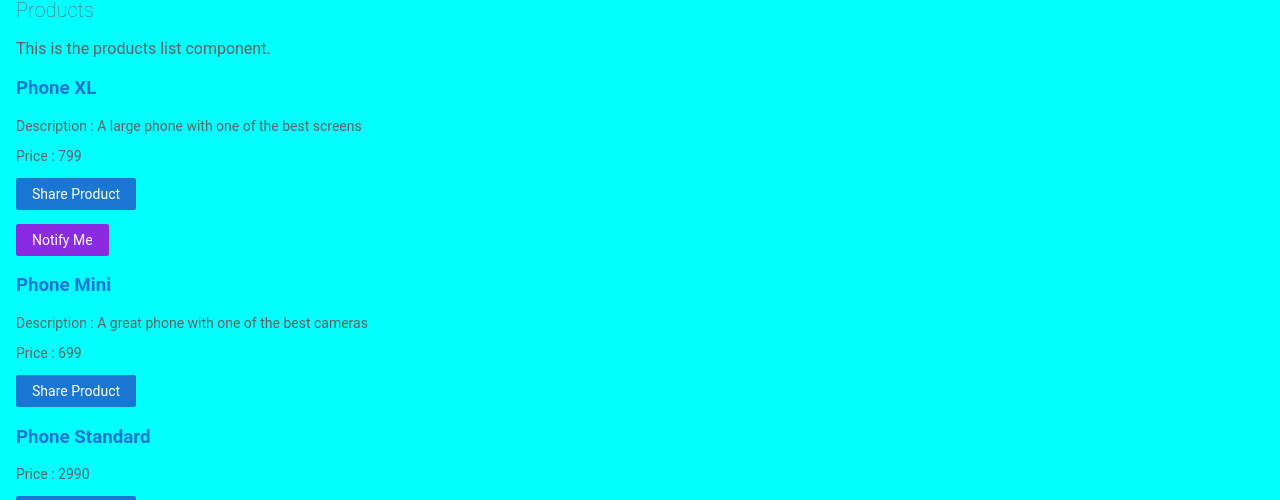
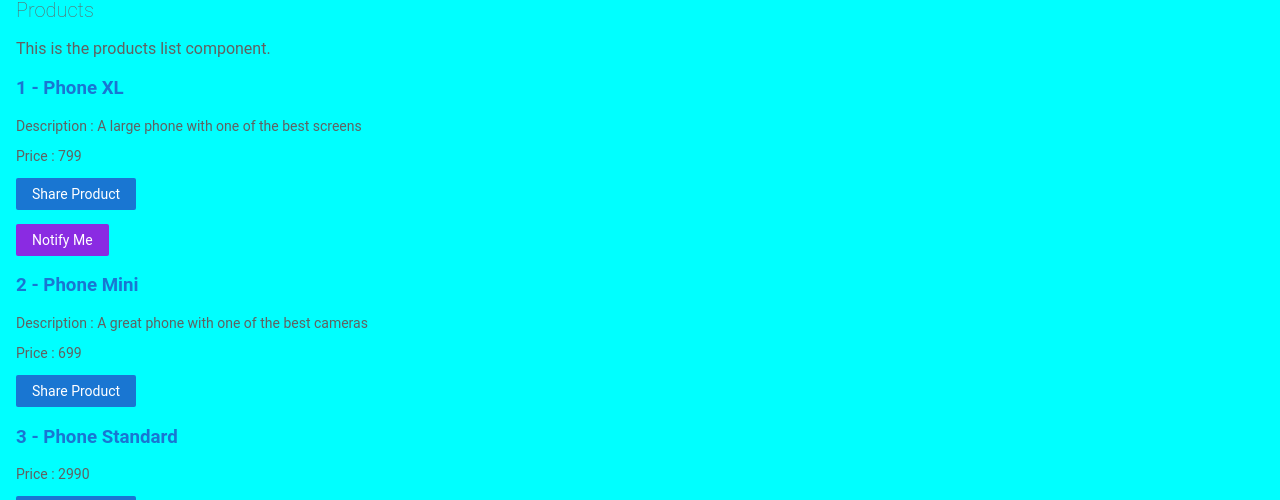
Before and after one commit to nathub071122/angular-project, an Angular app: page / in a window 1280 px wide. Shown: the part 167-667 px from the top of the page. Built offline with nearby package versions, Linux system fonts and the light colour scheme.

Commit message:
2 files modified, 4 added

```diff
--- a/src/app/app.module.ts
+++ b/src/app/app.module.ts
@@ -7,6 +7,7 @@
 import { TopBarComponent } from './top-bar/top-bar.component';
 import { ProductListComponent } from './product-list/product-list.component';
 import { ProductAlertsComponent } from './product-alerts/product-alerts.component';
+import { ProductDetailsComponent } from './product-details/product-details.component';
 
 @NgModule({
   imports: [
@@ -14,13 +15,15 @@
     ReactiveFormsModule,
     RouterModule.forRoot([
       { path: '', component: ProductListComponent },
+      { path : 'products/:productId', component:ProductDetailsComponent}
     ])
   ],
   declarations: [
     AppComponent,
     TopBarComponent,
     ProductListComponent,
-    ProductAlertsComponent
+    ProductAlertsComponent,
+    ProductDetailsComponent
   ],
   bootstrap: [
     AppComponent
--- /dev/null
+++ b/src/app/product-details/product-details.component.html
@@ -0,0 +1 @@
+<p>product-details works!</p>
--- /dev/null
+++ b/src/app/product-details/product-details.component.ts
@@ -0,0 +1,46 @@
+import { Component,OnInit } from '@angular/core';
+import { ActivatedRoute } from '@angular/router';
+
+@Component({
+  selector: 'app-product-details',
+  templateUrl: './product-details.component.html',
+  styleUrls: ['./product-details.component.css']
+})
+export class ProductDetailsComponent implements OnInit {
+
+// Java vs Typescript
+// property
+// private ActivatedRoute activatedRoute;
+// public setActivatedRoute(ActivatedRoute activatedRoute){
+  // this.activatedRoute = activatedRoute;
+// }
+// ProductDetailsComponent() {
+
+// }
+// private activatedRoute!: ActivatedRoute;
+// constructor(activatedRoute: ActivatedRoute){
+// this.activatedRoute = activatedRoute;
+// }
+
+// initialize the route
+constructor(private activatedRoute: ActivatedRoute) {
+console.log("Component is constructed!")
+}
+// lifecycle hook
+ngOnInit(): void {
+  // Get the route parameters
+const routeParams = this.activatedRoute.snapshot.paramMap;
+// get the product id from the map
+const productIdFromRoute = Number(routeParams.get('productId'));
+// alert(productIdFromRoute);
+console.log("Component initialized!")
+}
+
+
+
+// void test(){
+// }
+// test():void {
+//   // this.activatedRoute
+// }
+}
--- a/src/app/product-list/product-list.component.html
+++ b/src/app/product-list/product-list.component.html
@@ -6,9 +6,10 @@
 <!-- *ngFor is the structural directive -->
 <div *ngFor="let product of products">
   <h3>
-    <a [title] = "product.name + ' details'">
+    <a [title] = "product.name + ' details'"
+    [routerLink] = "['/products', product.id]">
     <!-- {{ string interpolation }} -->
-    {{product.name}}
+    {{product.id}} - {{product.name}}
     </a>
   </h3>
     <p *ngIf='product.description'>
```
Also changed, not shown: src/app/product-details/product-details.component.css (added), 1 other file (tests, documents, lock files or other folders).
